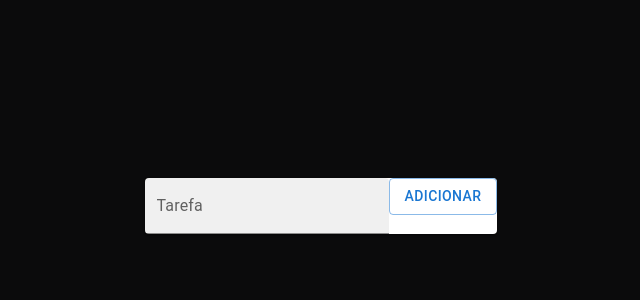
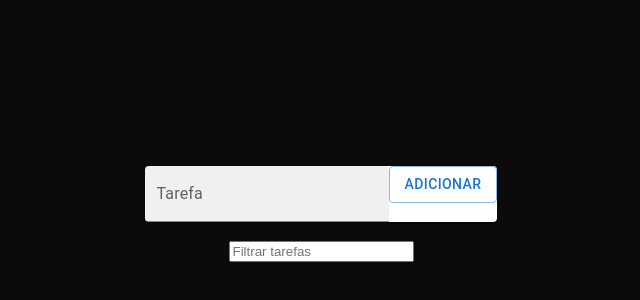
Before and after one commit to Hellraiser997/ToDo-List-, a React (Vite) app: page / in a window 1280 px wide. Shown: the part 186-486 px from the top of the page, without its empty margins (319-959 px from the left). Built offline with nearby package versions, Linux system fonts and the light colour scheme.

Commit message:
:sparkles: feat: adicionado filtro de tarefas

```diff
--- a/src/pages/Home.jsx
+++ b/src/pages/Home.jsx
@@ -6,6 +6,14 @@ import { List } from '@mui/material';
 
 export default function Home() {
     const [tarefas, setTarefas] = useState([]);
+    const [buscar, setBuscar] = useState('')
+
+    console.log(tarefas)
+    const tarefasFiltradas = tarefas.filter((task) => task.texto.includes(buscar));
+    console.log(tarefasFiltradas)
+
+    const listaTarefas = tarefasFiltradas.length > 0 ? tarefasFiltradas : tarefas;
+
 
     const adicionarTarefa = (tarefa) => {
         setTarefas([...tarefas, tarefa])
@@ -21,20 +29,25 @@ export default function Home() {
                 }
             }
         }
-
-        // tarefas.splice(id, 1, {texto: textoEditado, id:id});
         setTarefas(tarefasArray)
     }
+
   return (
     <div>
         <Form adicionarTarefa={adicionarTarefa} />
         <List>
-            {tarefas.map((tarefa) => (
+            {listaTarefas.map((tarefa) => (
                 <div key={tarefa.id}>
                     <ListaItem editarTarefa={editarTarefa} tarefa={tarefa} />
                 </div>
             ))}
         </List>
+        <input
+        type='text'
+        placeholder='Filtrar tarefas'
+        value={buscar}
+        onChange={(e) => setBuscar(e.target.value)}
+        />
     </div>
   )
 }
```
